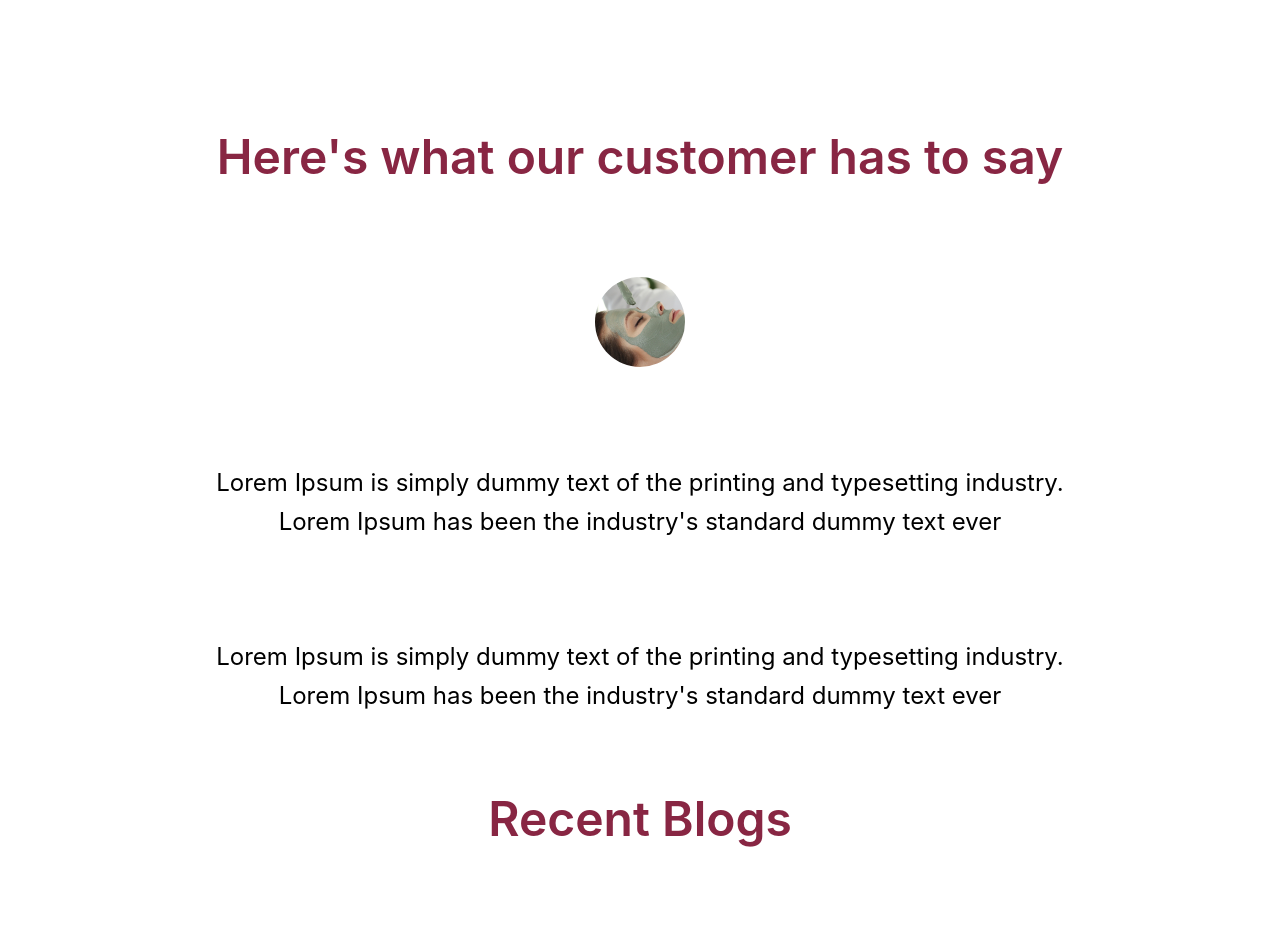
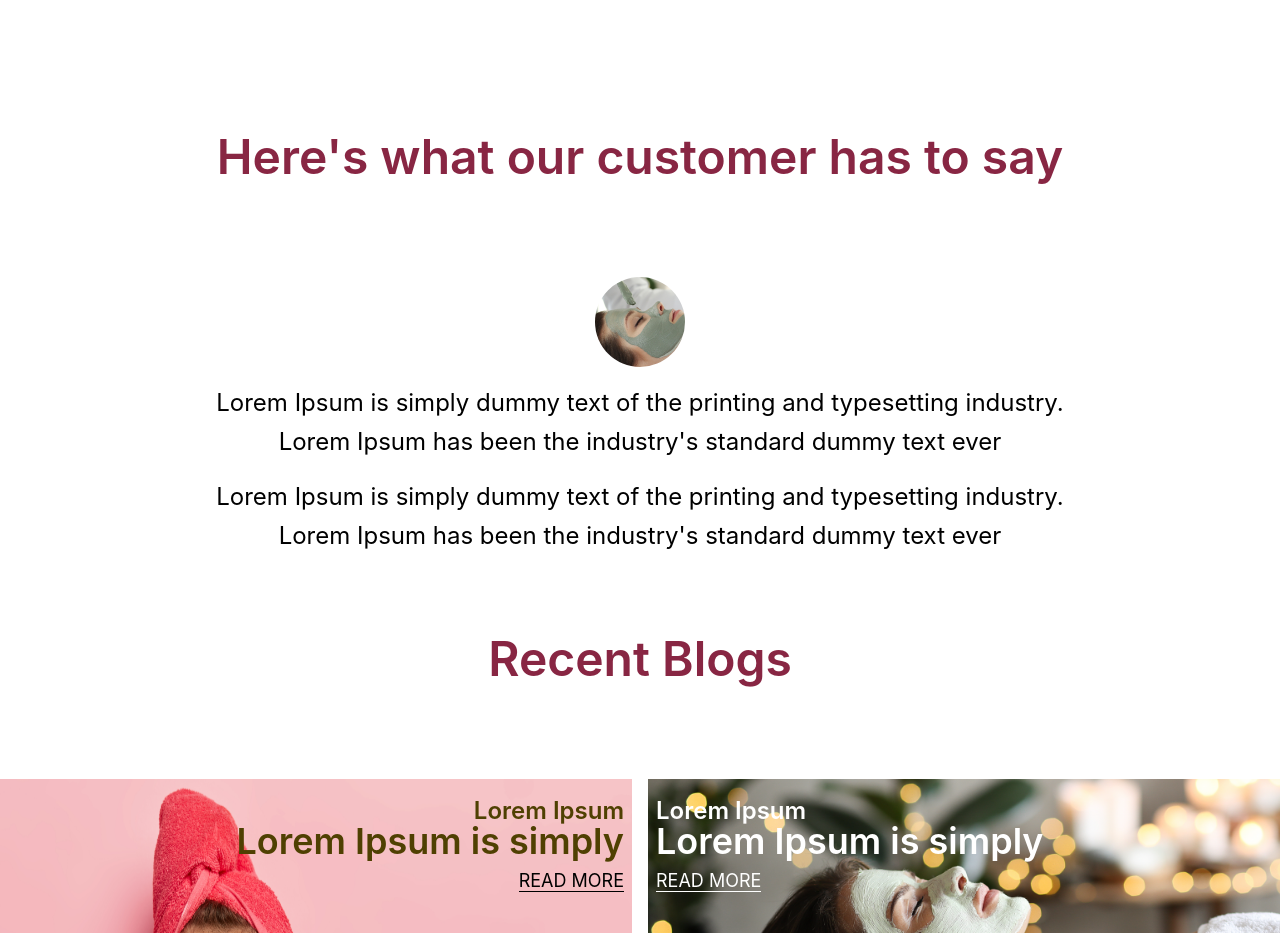
Before and after one commit to iazadur/Kathleen, a React (Create React App) app: page / in a window 1280 px wide. Shown: the part 3020-3953 px from the top of the page. Built offline with nearby package versions, Linux system fonts and the light colour scheme.

Commit message:
some error fixed

```diff
--- a/src/components/CustomerSay.jsx
+++ b/src/components/CustomerSay.jsx
@@ -5,13 +5,15 @@ import customer from '../assert/customer.png'
 const CustomerSay = () => {
     return (
         <>
-            <TextCard heading={"Here's what our customer has to say"}/>
-            <div className="flex justify-center">
-                <img src={customer} className='rounded-full' alt="" />
+            <div className="space-y-0">
+                <TextCard heading={"Here's what our customer has to say"} />
+                <div className="flex justify-center">
+                    <img src={customer} className='rounded-full' alt="" />
+                </div>
+                <TextCard paragraph={"Lorem Ipsum is simply dummy text of the printing and typesetting industry. Lorem Ipsum has been the industry's standard dummy text ever"} />
+
+                <TextCard paragraph={"Lorem Ipsum is simply dummy text of the printing and typesetting industry. Lorem Ipsum has been the industry's standard dummy text ever"} />
             </div>
-            <TextCard paragraph={"Lorem Ipsum is simply dummy text of the printing and typesetting industry. Lorem Ipsum has been the industry's standard dummy text ever"}/>
-
-            <TextCard paragraph={"Lorem Ipsum is simply dummy text of the printing and typesetting industry. Lorem Ipsum has been the industry's standard dummy text ever"}/>
         </>
     );
 };
```
